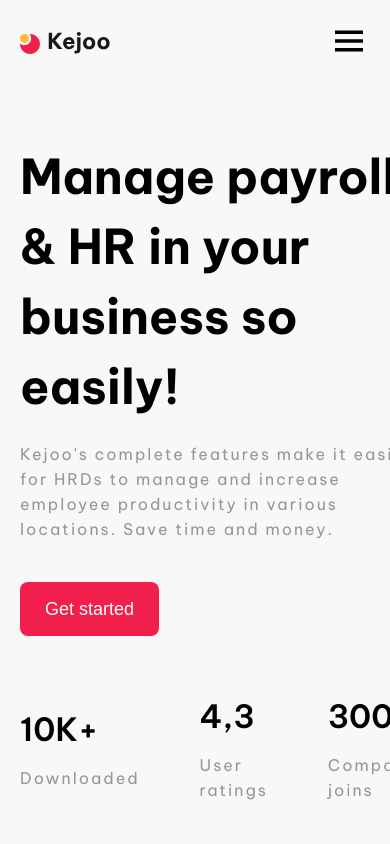
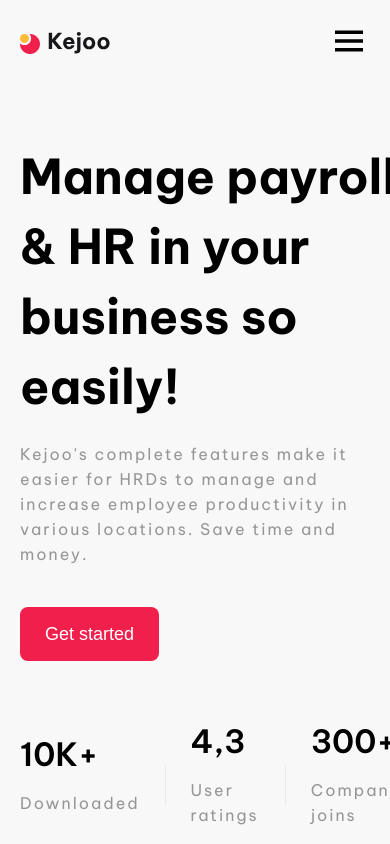
Before and after one commit to gustavoalvim41/kejoo, a React (Vite) app: page / in a window 390 px wide. Shown: the top 844 px of the page. Built offline with nearby package versions, Linux system fonts and the light colour scheme.

Commit message:
updating hero section and styling

```diff
--- a/src/screens/Home/components/Hero/index.jsx
+++ b/src/screens/Home/components/Hero/index.jsx
@@ -15,10 +15,12 @@ const Hero = () => {
             <h3>10K+</h3>
             <p>Downloaded</p>
           </div>
+          <div className='line'></div>
           <div>
             <h3>4,3</h3>
             <p>User ratings</p>
           </div>
+          <div className='line'></div>
           <div>
             <h3>300+</h3>
             <p>Company joins</p>
--- a/src/screens/Home/components/Hero/styles.sass
+++ b/src/screens/Home/components/Hero/styles.sass
@@ -49,7 +49,13 @@
 
       display: flex
       align-items: center
-      justify-content: space-between
+      gap: 2.5rem
+
+      .line
+        width: .15rem
+        height: 4rem
+
+        background-color: #EAEAEA
 
       div
         display: flex
@@ -60,6 +66,7 @@
           font-size: 3.2rem
           font-weight: 600
           line-height: 4rem
+
 
   .banner
     img
@@ -82,7 +89,3 @@
     .content
       h1
         width: auto
-
-      .numbers
-        justify-content: flex-start
-        gap: 6rem
```
